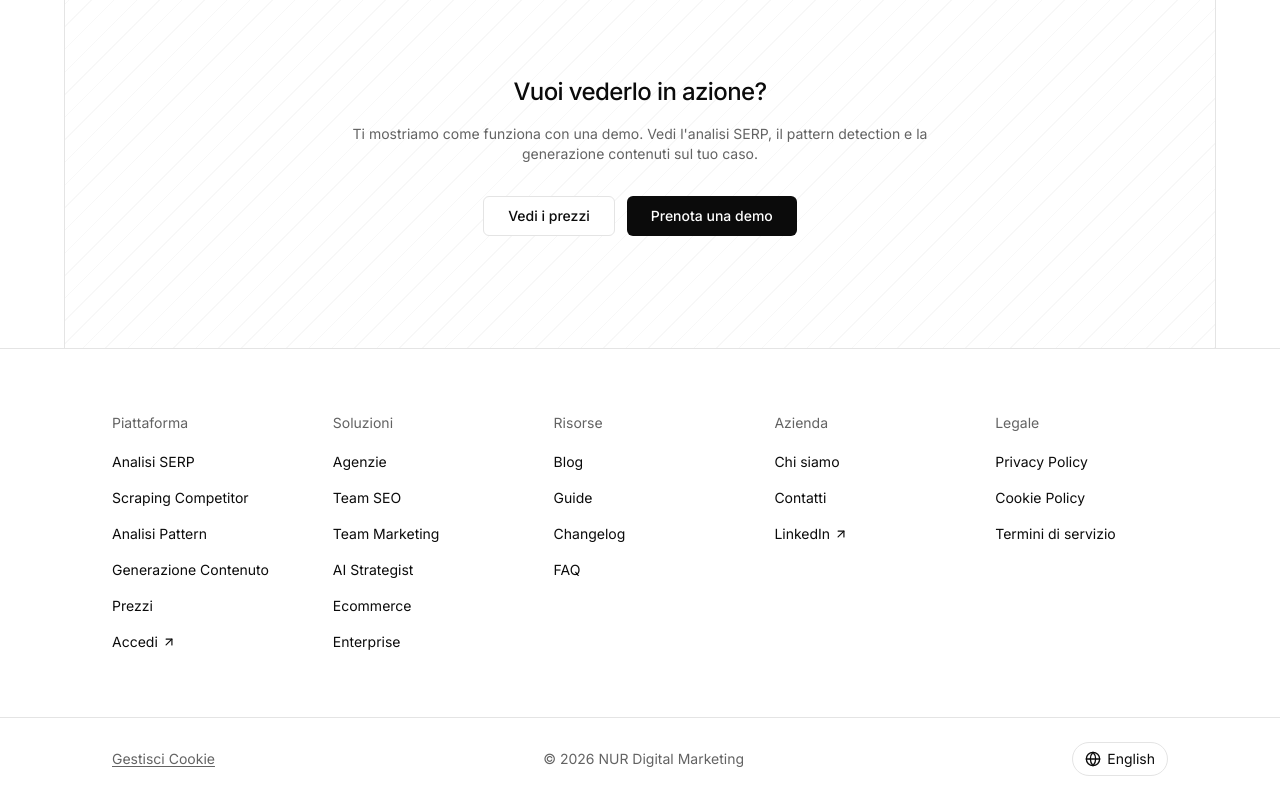
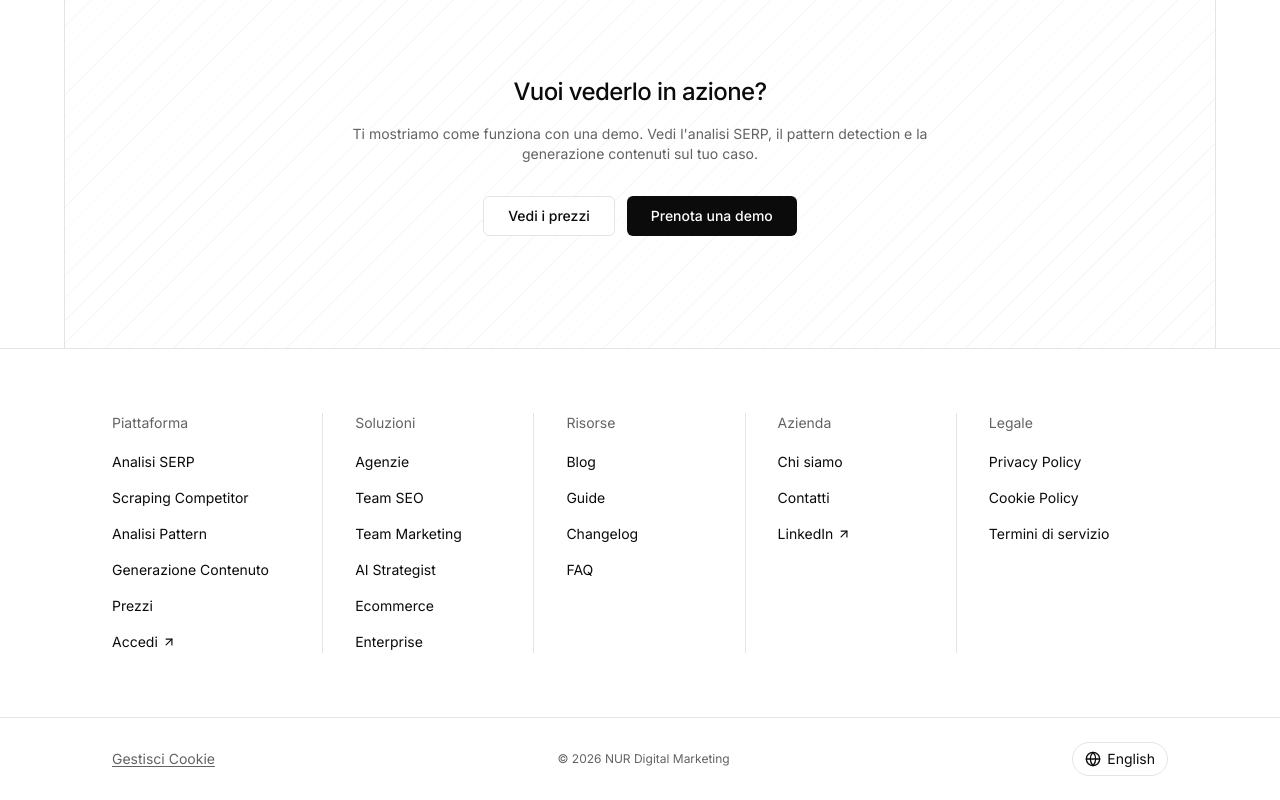
Before and after one commit to verbalist-app/www-verbalist-it, a Next.js app: page / in a window 1280 px wide. Shown: the part 3274-4074 px from the top of the page. Built offline with nearby package versions, Linux system fonts and the light colour scheme; no server answers.

Commit message:
Add column dividers to footer and adjust copyright size
- Add vertical border lines between footer columns on desktop
- Change copyright text from text-sm to text-xs
- Columns separated by lg:border-r with proper padding

Co-Authored-By: Claude Opus 4.5 <noreply@anthropic.com>

```diff
--- a/components/footer-en.tsx
+++ b/components/footer-en.tsx
@@ -154,12 +154,22 @@ export function FooterEn() {
     <footer className="border-t border-border bg-background">
       {/* Main footer content */}
       <div className="mx-auto max-w-6xl px-6 py-16 lg:px-12">
-        <div className="grid grid-cols-2 gap-8 sm:grid-cols-3 md:grid-cols-5 lg:gap-12">
-          <FooterSection {...footerLinks.platform} />
-          <FooterSection {...footerLinks.solutions} />
-          <FooterSection {...footerLinks.resources} />
-          <FooterSection {...footerLinks.company} />
-          <FooterSection {...footerLinks.legal} />
+        <div className="grid grid-cols-2 gap-8 sm:grid-cols-3 md:grid-cols-5 lg:gap-0">
+          <div className="lg:border-r lg:border-border lg:pr-8">
+            <FooterSection {...footerLinks.platform} />
+          </div>
+          <div className="lg:border-r lg:border-border lg:px-8">
+            <FooterSection {...footerLinks.solutions} />
+          </div>
+          <div className="lg:border-r lg:border-border lg:px-8">
+            <FooterSection {...footerLinks.resources} />
+          </div>
+          <div className="lg:border-r lg:border-border lg:px-8">
+            <FooterSection {...footerLinks.company} />
+          </div>
+          <div className="lg:pl-8">
+            <FooterSection {...footerLinks.legal} />
+          </div>
         </div>
       </div>
 
@@ -183,7 +193,7 @@ export function FooterEn() {
               href="https://www.nur.it/"
               target="_blank"
               rel="noopener noreferrer"
-              className="text-sm text-muted-foreground transition-colors hover:text-foreground"
+              className="text-xs text-muted-foreground transition-colors hover:text-foreground"
             >
               © 2026 NUR Digital Marketing
             </a>
--- a/components/footer.tsx
+++ b/components/footer.tsx
@@ -154,12 +154,22 @@ export function Footer() {
     <footer className="border-t border-border bg-background">
       {/* Main footer content */}
       <div className="mx-auto max-w-6xl px-6 py-16 lg:px-12">
-        <div className="grid grid-cols-2 gap-8 sm:grid-cols-3 md:grid-cols-5 lg:gap-12">
-          <FooterSection {...footerLinks.piattaforma} />
-          <FooterSection {...footerLinks.soluzioni} />
-          <FooterSection {...footerLinks.risorse} />
-          <FooterSection {...footerLinks.azienda} />
-          <FooterSection {...footerLinks.legale} />
+        <div className="grid grid-cols-2 gap-8 sm:grid-cols-3 md:grid-cols-5 lg:gap-0">
+          <div className="lg:border-r lg:border-border lg:pr-8">
+            <FooterSection {...footerLinks.piattaforma} />
+          </div>
+          <div className="lg:border-r lg:border-border lg:px-8">
+            <FooterSection {...footerLinks.soluzioni} />
+          </div>
+          <div className="lg:border-r lg:border-border lg:px-8">
+            <FooterSection {...footerLinks.risorse} />
+          </div>
+          <div className="lg:border-r lg:border-border lg:px-8">
+            <FooterSection {...footerLinks.azienda} />
+          </div>
+          <div className="lg:pl-8">
+            <FooterSection {...footerLinks.legale} />
+          </div>
         </div>
       </div>
 
@@ -183,7 +193,7 @@ export function Footer() {
               href="https://www.nur.it/"
               target="_blank"
               rel="noopener noreferrer"
-              className="text-sm text-muted-foreground transition-colors hover:text-foreground"
+              className="text-xs text-muted-foreground transition-colors hover:text-foreground"
             >
               © 2026 NUR Digital Marketing
             </a>
```
